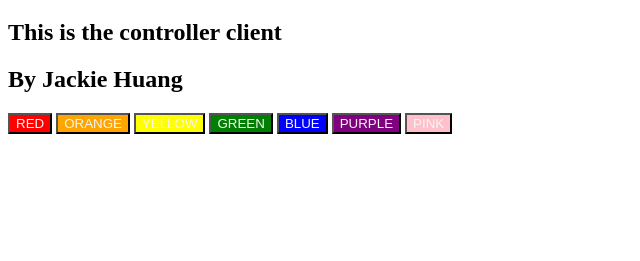
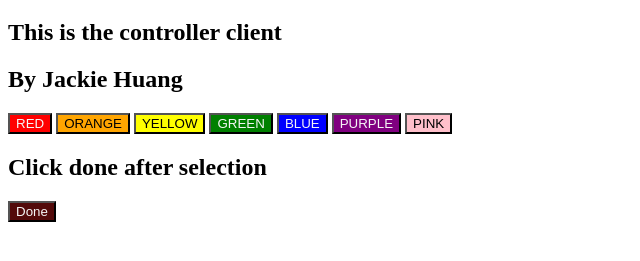
Before and after one commit to Jackieh55555/Assignment-3, a website: page public/controller.html in a window 1280 px wide. Shown: the part 61-322 px from the top of the page, without its empty margins (0-640 px from the left). Drawn offline with nearby package versions, Linux system fonts and the light colour scheme; no server answers.

Commit message:
Add buttons

```diff
--- a/public/controller.html
+++ b/public/controller.html
@@ -8,13 +8,14 @@
         <h2>By Jackie Huang </h2>
         <!-- some very nice color buttons -->
         <button id="red" style="background-color:red; color:whitesmoke;">RED</button>
-        <button id="orange" style="background-color:orange; color:whitesmoke;">ORANGE</button>
-        <button id="yellow" style="background-color:yellow; color:whitesmoke;">YELLOW</button>
+        <button id="orange" style="background-color:orange; color:black;">ORANGE</button>
+        <button id="yellow" style="background-color:yellow; color:black;">YELLOW</button>
         <button id="green" style="background-color:green; color:whitesmoke;">GREEN</button>
         <button id="blue" style="background-color:blue; color:whitesmoke;">BLUE</button>
         <button id="purple" style="background-color:purple; color:whitesmoke;">PURPLE</button>
-        <button id="pink" style="background-color:pink; color:whitesmoke;">PINK</button>
-
+        <button id="pink" style="background-color:pink; color:black;">PINK</button>
+        <h2>Click done after selection</h2>
+        <button id="Done" style="background-color:rgb(83, 10, 10); color:whitesmoke;">Done</button>
 
         <!-- scripts go to bottom if you want them to execute AFTER the rest of the web page renders -->
         <script src="/socket.io/socket.io.js"></script>
@@ -24,6 +25,16 @@
             //default connect event
             socket.on('connect', function() {
                 console.log("connected!");
+            });
+
+
+            socket.on('color_change', function(data) {
+                //create rgb color string for css
+                let colorStr = 'rgb(' + data.r + ',' + data.g + ',' + data.b + ')';
+                console.log("color received: " + colorStr);
+
+                //set background color with received color
+                document.body.style.backgroundColor = colorStr;
             });
 
             //let's send some events to the server to pass on. Programmatic telephone game!
```
